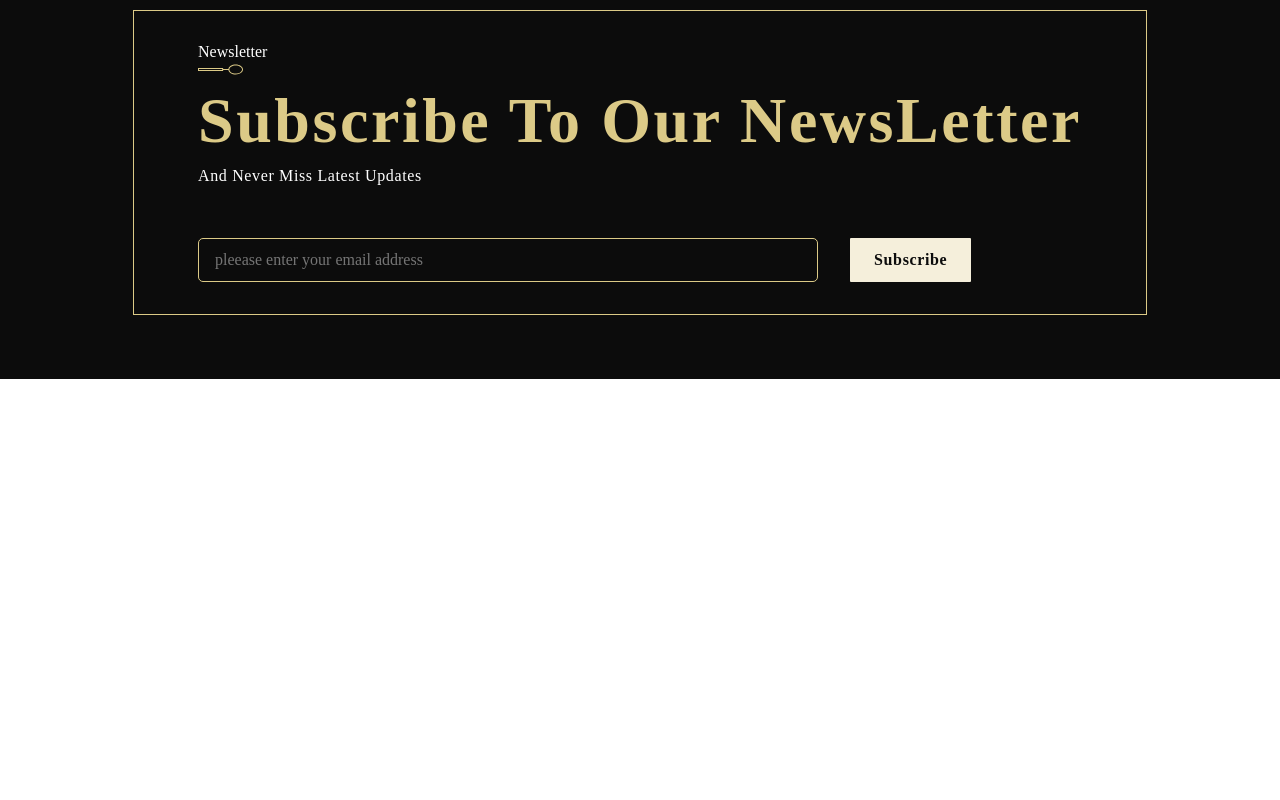
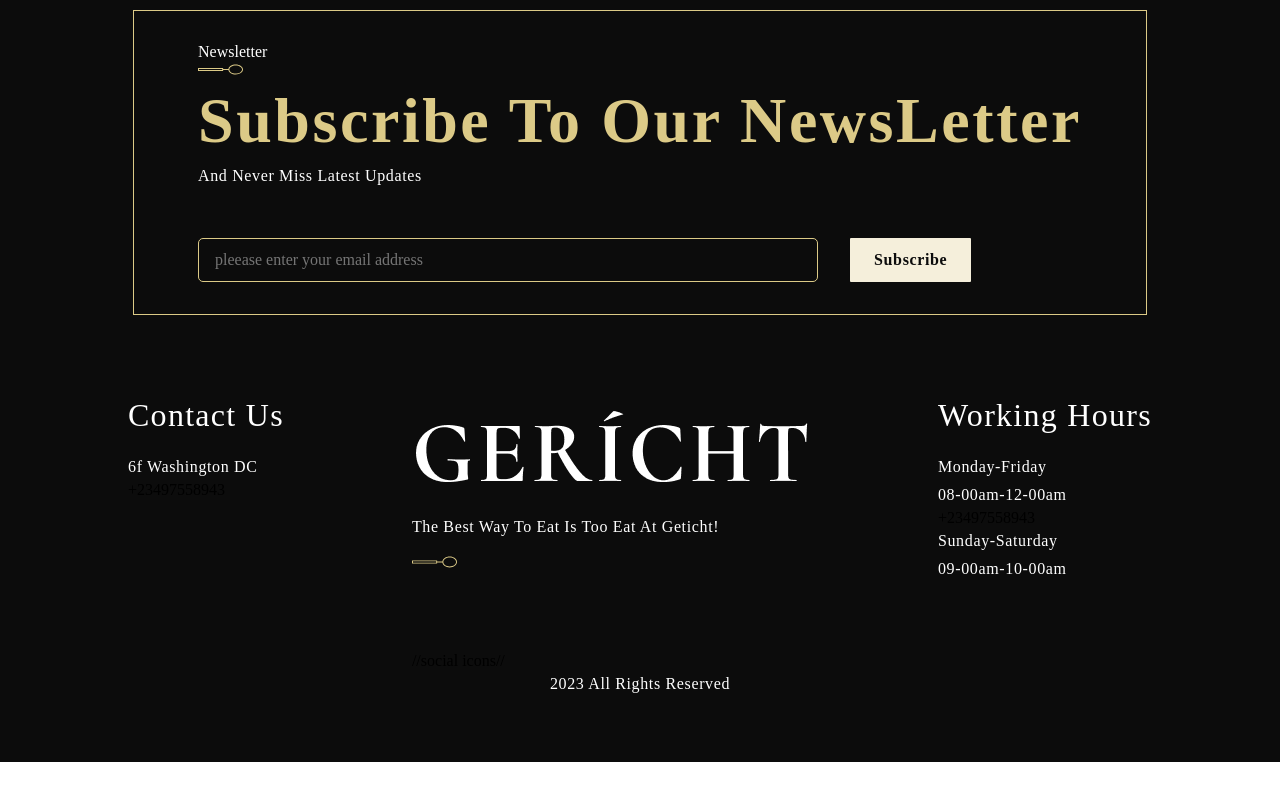
Before and after one commit to Saber1Y/RESTAURANT-WEB, a React (Vite) app: page / in a window 1280 px wide. Shown: the part 6157-6957 px from the top of the page. Before the commit the page ends 6600 px from the top, so only its background shows below. Built offline with nearby package versions, Linux system fonts and the light colour scheme; grey boxes are pictures that could not be loaded.

Commit message:
Completed Footer

```diff
--- a/src/container/footer/Footer.jsx
+++ b/src/container/footer/Footer.jsx
@@ -1,6 +1,7 @@
 import React from 'react'
 import { FooterOverlay, Newsletter } from '../../components';
 import  './footer.scss'
+import { images } from '../../constants'
 // import { FiFacebook, FiTwitter, FiInstagram } from 'react-icons/fi';
 
 const Footer = () => {
@@ -8,6 +9,38 @@ const Footer = () => {
     <div className='app__footer section__padding'>
       <FooterOverlay />
       <Newsletter />
+
+      <div className="app__footer-links">
+        <div className="app__footer-links_contact">
+        <h1 className='app__footer-headtext'>Contact Us</h1>
+        <p className='p__opensans'>6f washington DC</p>
+        <p>+23497558943</p>
+        </div>
+
+        <div className="app__footer-links_work">
+        <img src={images.gericht} alt="" />
+        <p className='p__opensans'>The Best Way to Eat is too Eat at Geticht!</p>
+        <img src={images.spoon} alt="spoon" className='spoon__img' style={{ marginTop: '15px' }}/>
+        <div className="app__footer-links">
+
+        </div>
+        //social icons//
+        </div>
+
+        <div className="app__footer-links_contact">
+        <h1 className='app__footer-headtext'>Working Hours</h1>
+        <p className='p__opensans'>Monday-Friday</p>
+        <p className="p__opensans">08-00am-12-00am</p>
+        <p>+23497558943</p>
+        <p className='p__opensans'>sunday-Saturday</p>
+        <p className="p__opensans">09-00am-10-00am</p>
+
+        </div>
+      </div>
+      <div className="footer__copyright">
+        <p className='p__opensans'>2023 All Rights Reserved </p>
+      </div>
+
     </div>
   )
 }
```
